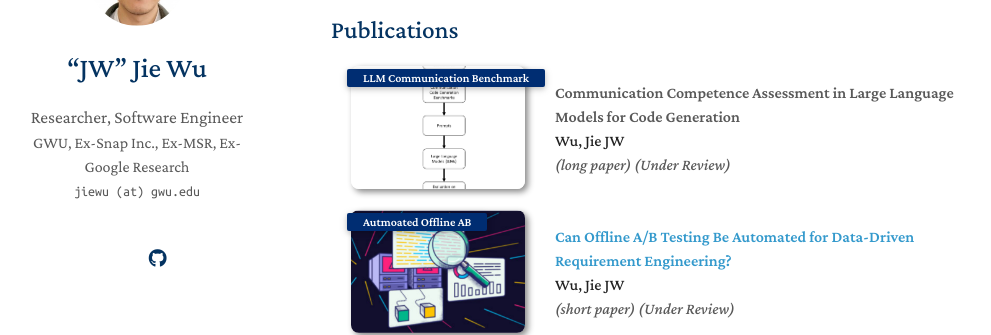
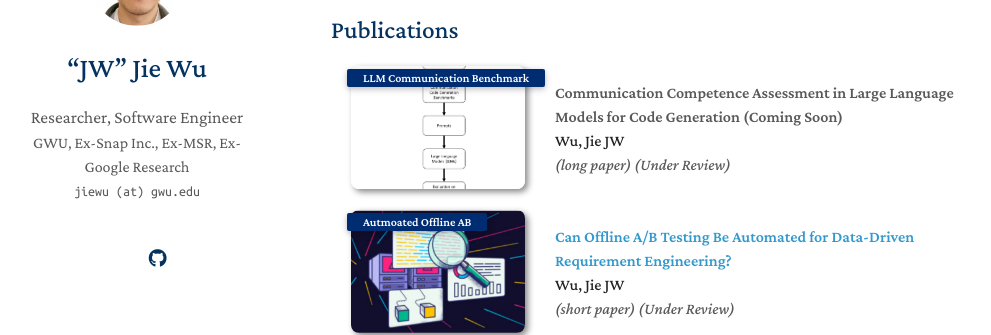
Before and after one commit to yaoyao-liu/minimal-light, a Jekyll site: the page built from index.md, in a window 1280 px wide and 900 px high, scrolled down 699 px. Shown: the part 176-511 px from the top of the window, without its empty margins (139-1130 px from the left). Built offline with Jekyll 4.4.1, drawn with Linux system fonts in a browser that asks for light colours; nearby versions of some CDN libraries; a style sheet for code colours, icons or effects is not loaded; our own code applies the rules of GitHub Pages for plain Markdown files.

Commit message:
Update publications.md

```diff
--- a/_includes/publications.md
+++ b/_includes/publications.md
@@ -10,7 +10,7 @@
     <abbr class="badge">LLM Communication Benchmark</abbr>
   </div>
   <div class="col-sm-9" style="position: relative;padding-right: 15px;padding-left: 20px;">
-    <div class="title"> Communication Competence Assessment in Large Language Models for Code Generation </div>
+    <div class="title"> Communication Competence Assessment in Large Language Models for Code Generation (Coming Soon) </div>
     <div class="author"><strong>Wu, Jie JW</strong></div>
     <div class="periodical"><em>(long paper) (Under Review)</em></div>
   </div>
```
